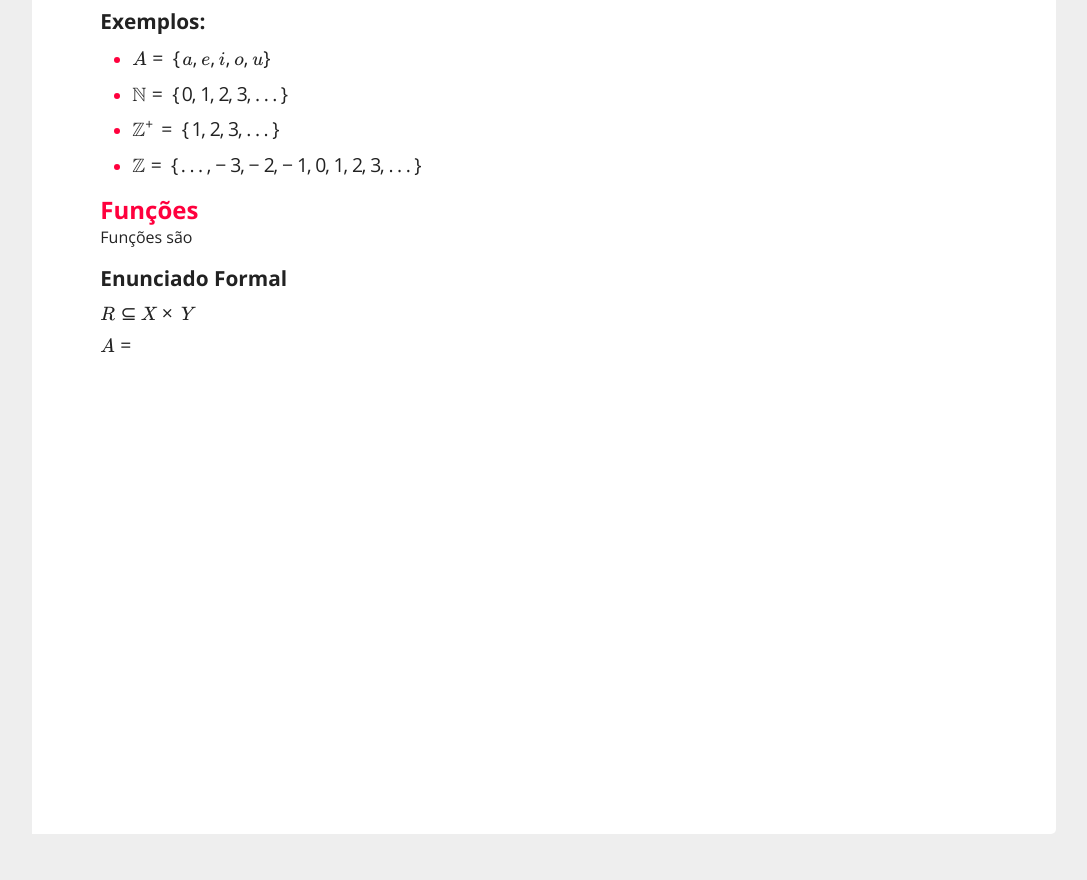
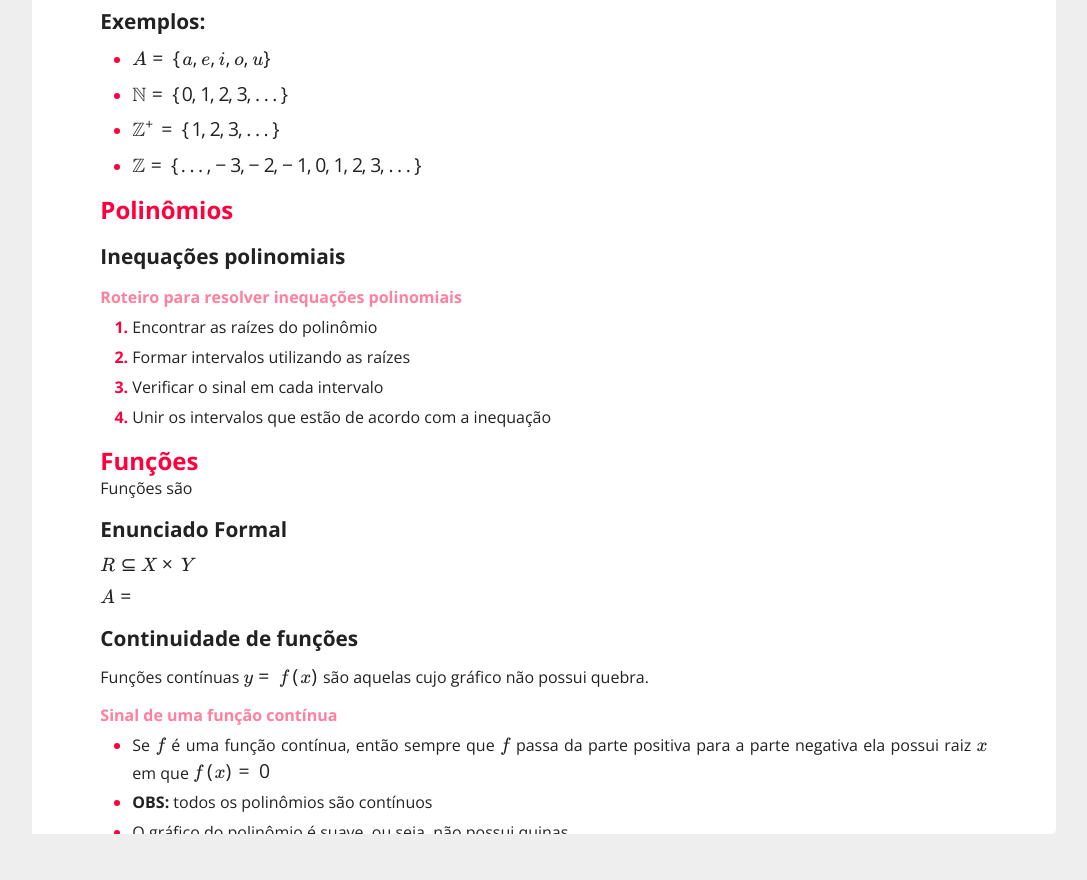
Before and after one commit to douglasspeck/misc, a PHP site: page /MA105/index.php in a window 1280 px wide. Shown: the part 465-1345 px from the top of the page, without its empty margins (96-1183 px from the left). Run offline with PHP 8.4, Linux system fonts and the light colour scheme.

Commit message:
Aula sobre funções

```diff
--- a/MA105/index.php
+++ b/MA105/index.php
@@ -47,6 +47,21 @@
             </section>
         </section>
         <section>
+            <h2>Polinômios</h2>
+            <section>
+                <h3>Inequações polinomiais</h3>
+                <section>
+                    <h4>Roteiro para resolver inequações polinomiais</h4>
+                    <ol>
+                        <li>Encontrar as raízes do polinômio</li>
+                        <li>Formar intervalos utilizando as raízes</li>
+                        <li>Verificar o sinal em cada intervalo</li>
+                        <li>Unir os intervalos que estão de acordo com a inequação</li>
+                    </ol>
+                </section>
+            </section>
+        </section>
+        <section>
             <h2>Funções</h2>
             Funções são
             <section>
@@ -54,6 +69,25 @@
                 <p>\( R \subseteq X \times Y \)</p>
                 <p>\( A =  \)</p>
             </section>
+            <section>
+                <h3>Continuidade de funções</h3>
+                <p>Funções contínuas \(y=f\left(x\right)\) são aquelas cujo gráfico não possui quebra.</p>
+                <section>
+                    <h4>Sinal de uma função contínua</h4>
+                    <ul>
+                        <li>
+                            <p>Se \(f\) é uma função contínua, então sempre que \(f\) passa da parte positiva para a parte negativa ela possui raiz \(x\) em que \(f\left(x\right)=0\)</p>
+                        </li>
+                        <li>
+                            <p><strong>OBS:</strong> todos os polinômios são contínuos</p>
+                        </li>
+                        <li>
+                            O gráfico do polinômio é suave, ou seja, não possui quinas.
+                        </li>
+                    </ul>
+                </section>
+                <p><strong>OBS:</strong> entre duas raízes consecutivas sempre há um extremo (máx. ou min.) local de \(P\left(x\right)\)</p>
+            </section>
         </section>
         </main>
     <?php include '../assets/php/scripts.php' ?>
```
